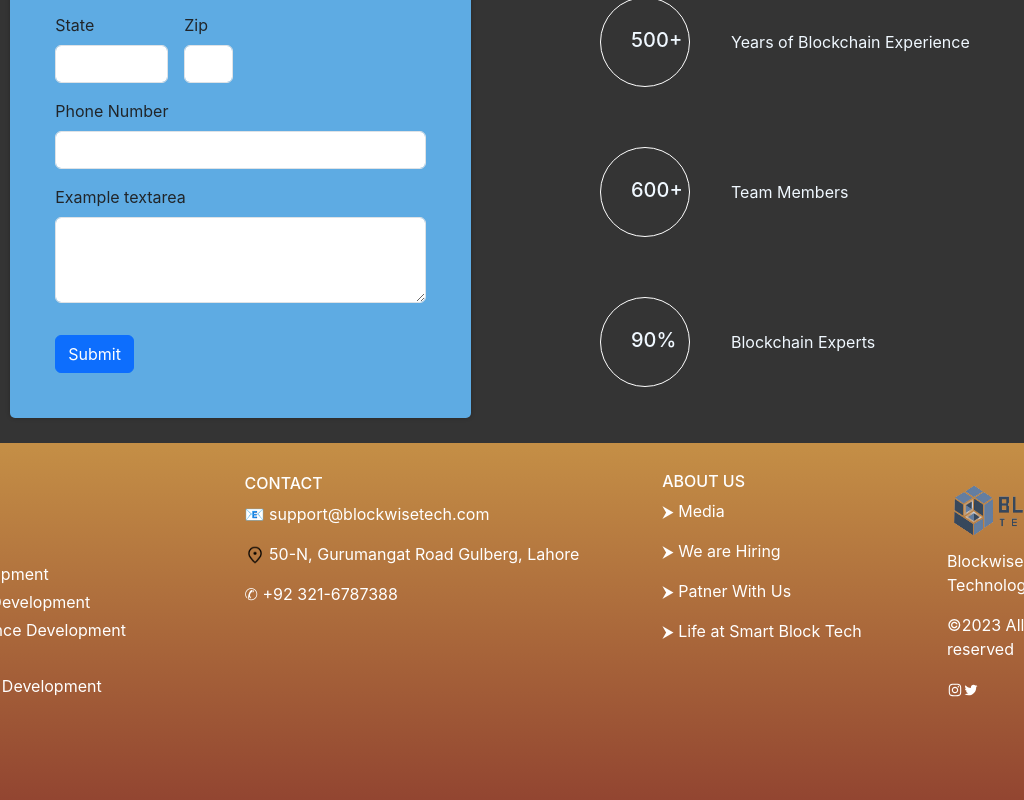
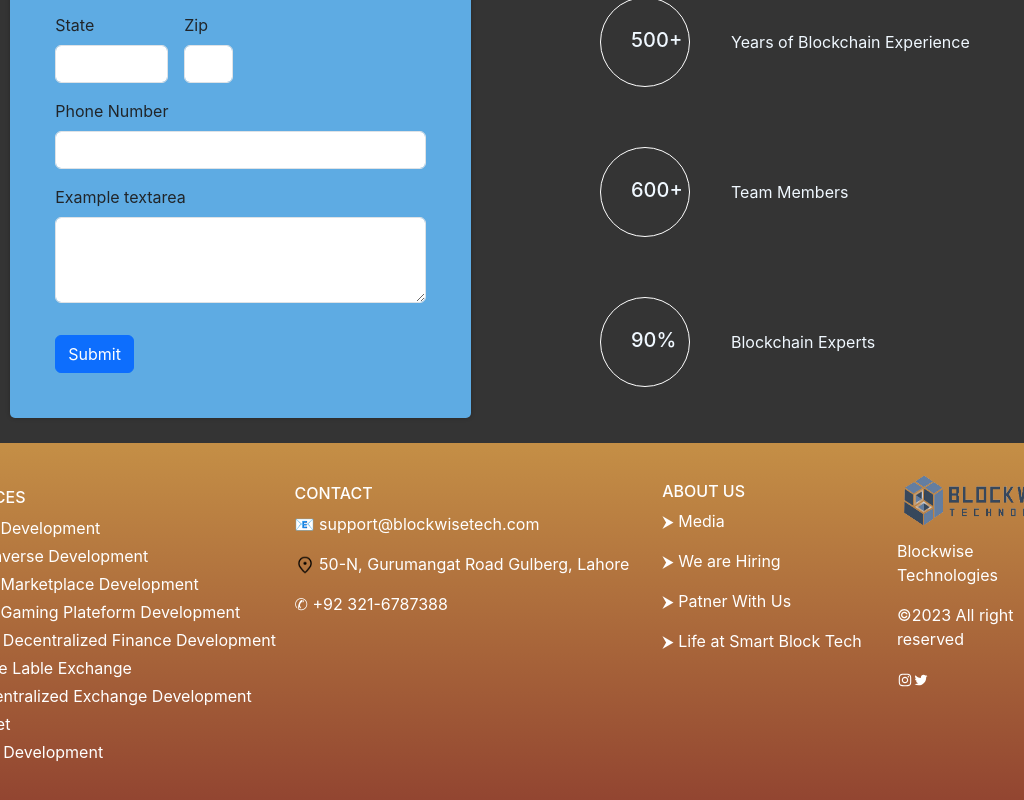
Before and after one commit to placeparks/Blockwise-tech, a React (Create React App) app: page / in a window 1024 px wide. Shown: the part 6703-7503 px from the top of the page. Built offline with nearby package versions, Linux system fonts and the light colour scheme.

Commit message:
Update Footer.module.css

```diff
--- a/src/components/Home/Footer.module.css
+++ b/src/components/Home/Footer.module.css
@@ -55,7 +55,7 @@ margin-left: -200px;
     position: absolute;
     width: 100%;
     height: fit-content;
- margin-top: 13420px;
+    margin-top: 13420px;
     background: linear-gradient(360deg, #904230 0%, #FFE45E 210.55%);
     border-radius: 0px;
     }
@@ -90,3 +90,41 @@ margin-left: -200px;
         margin-top: 100px;
     }
 }
+
+@media only screen and (min-width: 834px) and (max-width: 1194px) {
+
+    .servicesSec{
+        margin-left: -800px;
+        margin-top: -80px;
+    }
+    .servicesSec h6{
+        padding-bottom: 7px;
+    }
+    .contactSec{
+    display: inline-block;
+    margin-top: -290px;
+    color: white;
+    margin-left: -100px;
+    }
+    .contactSec img{
+        height: 20px;
+    }
+    .aboutUs{
+        color: white;
+        margin-left: 500px;
+        margin-top: -150px;
+    }
+    .socialSec{
+        color: white;
+        margin-left: 950px;
+        margin-top: -210px;
+    }
+    .socialSec img{
+
+            width: 180px;
+            height: 80px;
+
+
+    }
+
+}
```
